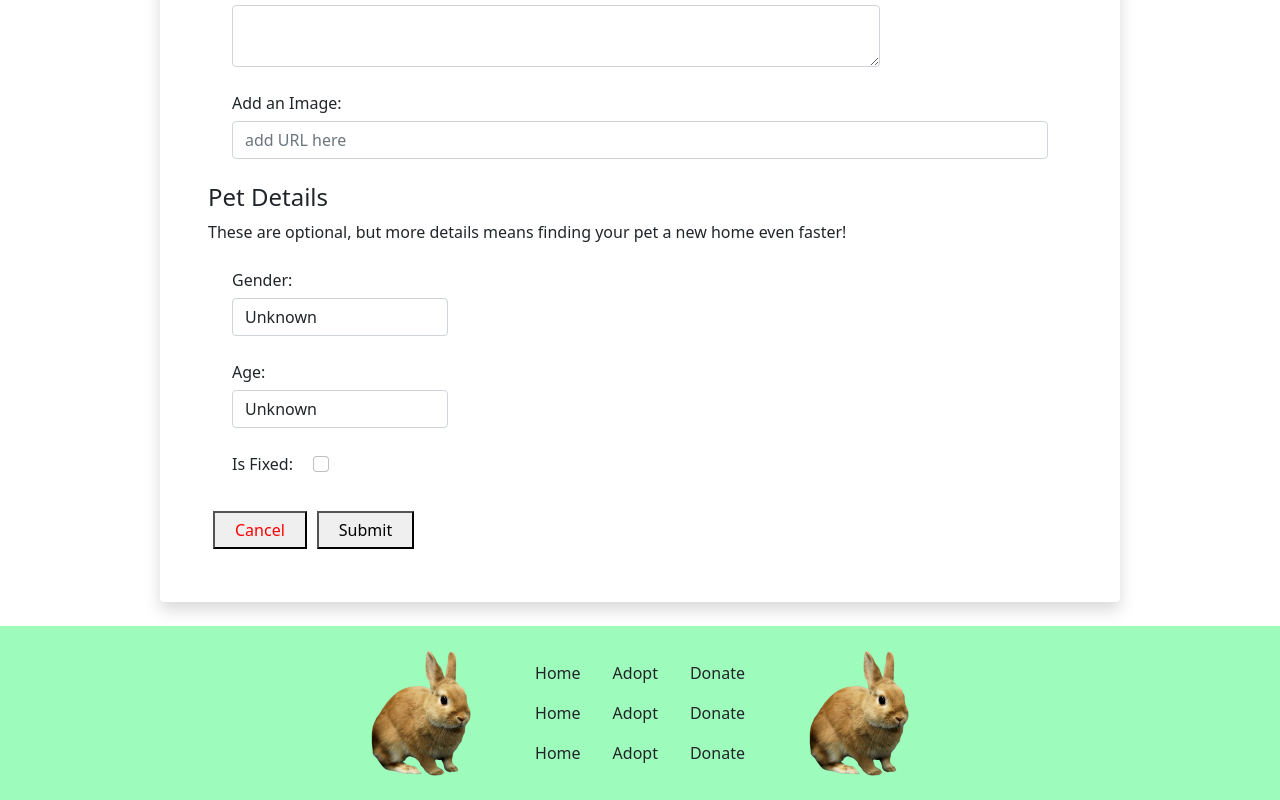
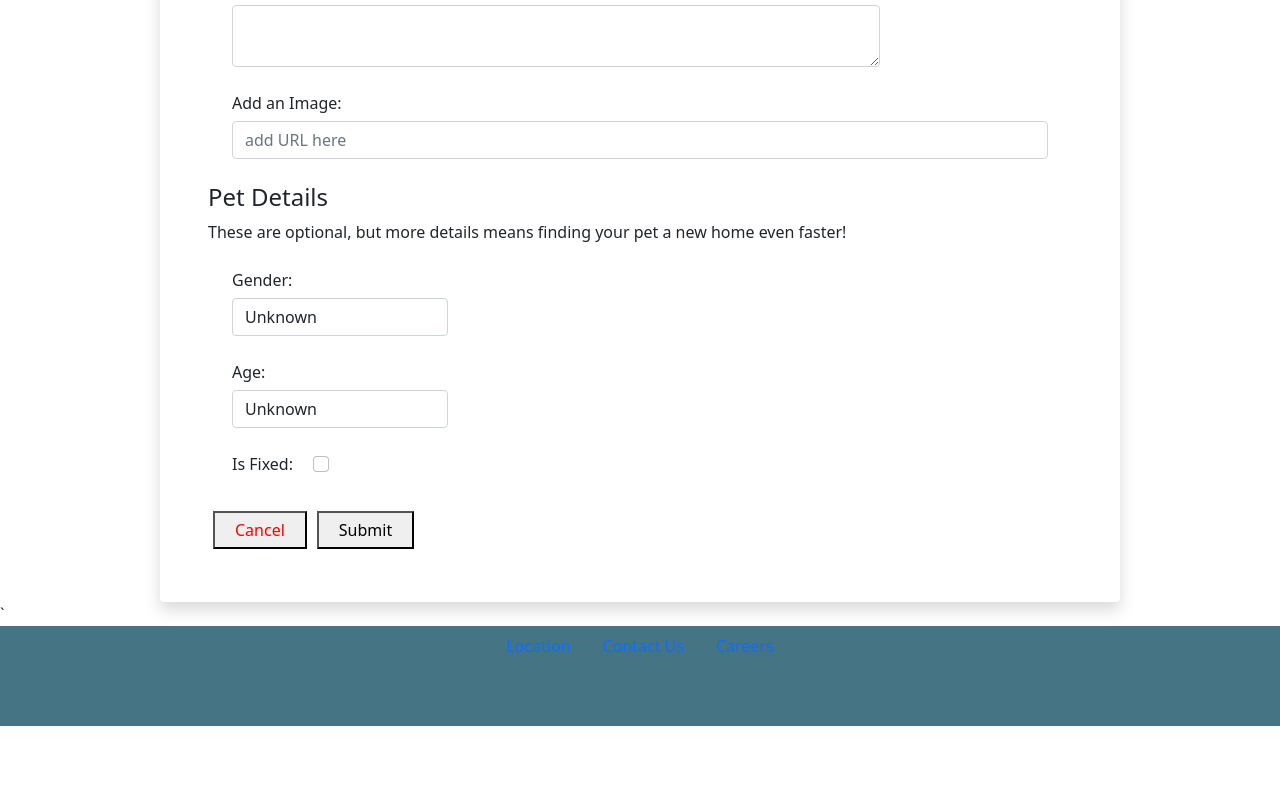
Before and after one commit to JamesArbogast/mern_pets_deployment, a React (Create React App) app in the folder client/: page /pets/new in a window 1280 px wide. Shown: the part 528-1328 px from the top of the page. After the commit the page ends 1254 px from the top, so only its background shows below. Built offline with nearby package versions, Linux system fonts and the light colour scheme.

Commit message:
footer nav changes and home page updates

```diff
--- a/client/src/App.css
+++ b/client/src/App.css
@@ -99,13 +99,16 @@ th {
 }
 
 .overlayText {
-  position: relative !important;
-  top: 50px;
-  left: 50px;
-  color: grey;
+  /* position: relative !important;
+  top: 60px;
+  left: 100px; */
+  text-align: center;
+  background-color: transparent;
+  border-radius: 5px;
+  color: white;
+  font-size: 30px;
   z-index: 5 !important;
   margin: 0px !important;
-  height: auto;
   /* background-color: blue;
   display: flex;
   margin-top: 50px; */
--- a/client/src/App.js
+++ b/client/src/App.js
@@ -41,62 +41,18 @@ function App() {
 				<Redirect from="/" to="/pets" noThrow="true" />
 				<NotFound default path="/notFound" />
 			</Router>
-			<ul class="nav justify-content-center bcolor1 p-2 mt-4 p-4 d-flex align-items-center">
-				<img src={Rabbit} class="h-1 w-1 me-4" />
-				<ul class="list-unstyled ms-4">
-					<li class="nav-item">
-						<a class="nav-link text-dark" href="#">
-							Home
-						</a>
-					</li>
-					<li class="nav-item">
-						<a class="nav-link text-dark" href="#">
-							Home
-						</a>
-					</li>
-					<li class="nav-item">
-						<a class="nav-link text-dark" href="#">
-							Home
-						</a>
-					</li>
-				</ul>
-				<ul class="list-unstyled">
-					<li class="nav-item">
-						<a class="nav-link text-dark" href="#">
-							Adopt
-						</a>
-					</li>
-					<li class="nav-item">
-						<a class="nav-link text-dark" href="#">
-							Adopt
-						</a>
-					</li>
-					<li class="nav-item">
-						<a class="nav-link text-dark" href="#">
-							Adopt
-						</a>
-					</li>
-				</ul>
-				<ul class="list-unstyled me-4">
-					<li class="nav-item">
-						<a class="nav-link text-dark" href="#">
-							Donate
-						</a>
-					</li>
-					<li class="nav-item">
-						<a class="nav-link text-dark" href="#">
-							Donate
-						</a>
-					</li>
-					<li class="nav-item me-4">
-						<a class="nav-link text-dark" href="#">
-							Donate
-						</a>
-					</li>
-				</ul>
-				<img src={Rabbit} class="h-1 w-1 ml-3" />
-			</ul>
-		</div>
+`     <Nav className="justify-content-center bcolor3" style={{height: '100px', marginTop: "0px"}}>
+        <Nav.Item>
+          <Nav.Link href="/home" className="colorW">Location</Nav.Link>
+        </Nav.Item>
+        <Nav.Item>
+          <Nav.Link eventKey="link-1" className="colorW">Contact Us</Nav.Link>
+        </Nav.Item>
+        <Nav.Item>
+          <Nav.Link eventKey="link-2" className="colorW">Careers</Nav.Link>
+        </Nav.Item>
+      </Nav>
+      </div>
 	);
 }
 
--- a/client/src/views/HomePage.js
+++ b/client/src/views/HomePage.js
@@ -9,7 +9,7 @@ import Search from '../Img/search-icon.png'
 import Meet from '../Img/human_dog.png'
 import Adopt from '../Img/pet_adoption.png'
 import Doggo from '../Img/doggo_banner.jpeg'
-import {Carousel, Image, Col, Container, Row, Overlay} from 'react-bootstrap';
+import {Carousel, Image, Col, Container, Row, Overlay, Dropdown} from 'react-bootstrap';
 
 
 export class Home extends Component {
@@ -46,61 +46,48 @@ export class Home extends Component {
 						</Col>
 					</Row>
 				</Container>
-					<Container className='d-flex justify-content-center w-100 bcolor2' fluid>
-						<h3 className="mt-4">I'm looking for a...</h3>
+					<Container className='d-flex flex-column align-items-center w-100 bcolor2' fluid>
+						<h3 className="mt-4 colorW">I'm looking for a...</h3>
+						<Dropdown className="mb-4 p-4">
+							<Dropdown.Toggle id="dropdown-button-dark-example1" variant="secondary" className="w-100 p-4">
+								Pet Type
+							</Dropdown.Toggle>
+
+							<Dropdown.Menu variant="dark">
+								<Dropdown.Item href="#/action-2">Dog</Dropdown.Item>
+								<Dropdown.Item href="#/action-3">Cat</Dropdown.Item>
+								<Dropdown.Item href="#/action-4">Other</Dropdown.Item>
+							</Dropdown.Menu>
+						</Dropdown>
 					</Container>
-					<Container className="d-flex justify-content-center w-100 bcolor2" fluid>
-					<Row className="w-80">
-						<Col xs={6} md={4}>
+					<Container className="d-flex bcolor4 w-100" fluid>
+						<Container className="w-25 rounded shadow d-flex flex-column h-100 bcolor5 p-4" fluid>
+							<p className="overlayText">Featured Pets</p>
+							<Carousel fade interval={5000} keyboard={false} pauseOnHover={true} className="w-100 rounded h-auto">
+								<Carousel.Item style={{ height: '300px', borderRadius: "5px"}} className="rounded">
 									<img
-								style={{ height: '200px', width: '220px', margin: '50px 50px 50px 50px'}}
-								src={Dog}
-							/>
-							<h5 style={{ textAlign: 'center'}} className="mb-4">Dog</h5>
-						</Col>
-						<Col xs={6} md={4}>
-						<img
-								style={{ height: '200px', width: '220px', margin: '50px 50px 50px 50px'}}
-								src={Cat}
-							/>
-							<h5 style={{ textAlign: 'center'}} className="mb-4">Cat</h5>
-						</Col>
-						<Col xs={6} md={4}>
-						<img
-								style={{ height: '200px', width: '220px', margin: '50px 50px 50px 50px'}}
-								src={Rabbit}
-							/>
-							<h5 style={{ textAlign: 'center'}} className="mb-4">Other</h5>
-						</Col>
-					</Row>
-				</Container>
-				<Container className="w-100" fluid>
-					<p className="overlayText w-100">Featured Pets</p>
-					<Carousel fade interval={5000} keyboard={false} pauseOnHover={true} className="w-100">
-						<Carousel.Item style={{ height: '600px'}}>
-							<img
-								style={{ height: '600px' }}
-								className="d-block w-100"
+										style={{ height: '300px' }}
+										className="d-block w-100 rounded"
 										src={'assets/img/banner1.png'}
 									/>
 									<Carousel.Caption>
 										<h3>Luigi</h3>
 									</Carousel.Caption>
 								</Carousel.Item>
-						<Carousel.Item style={{ height: '600px' }}>
+								<Carousel.Item style={{ height: '300px' }}>
 									<img
-								style={{ height: '600px' }}
-								className="d-block w-100"
+										style={{ height: '300px' }}
+										className="d-block w-100 rounded"
 										src={'assets/img/banner2.png'}
 									/>
 									<Carousel.Caption>
 										<h3>Stella</h3>
 									</Carousel.Caption>
 								</Carousel.Item>
-						<Carousel.Item style={{ height: '600px' }}>
+								<Carousel.Item style={{ height: '300px' }}>
 									<img
-								style={{ height: '600px' }}
-								className="d-block w-100"
+										style={{ height: '300px' }}
+										className="d-block w-100 rounded"
 										src={'assets/img/banner3.png'}
 									/>
 									<Carousel.Caption>
@@ -109,6 +96,42 @@ export class Home extends Component {
 								</Carousel.Item>
 							</Carousel>
 						</Container>
+						<Container className="w-25 rounded shadow d-flex flex-column h-100 bcolor5 p-4" fluid>
+							<p className="overlayText">Volunteer With Us</p>
+							<Carousel fade interval={5000} keyboard={false} pauseOnHover={true} className="w-100 rounded h-auto">
+								<Carousel.Item style={{ height: '300px', borderRadius: "5px"}} className="rounded">
+									<img
+										style={{ height: '300px' }}
+										className="d-block w-100 rounded"
+										src={'assets/img/banner1.png'}
+									/>
+									<Carousel.Caption>
+										<h3>Luigi</h3>
+									</Carousel.Caption>
+								</Carousel.Item>
+								<Carousel.Item style={{ height: '300px' }}>
+									<img
+										style={{ height: '300px' }}
+										className="d-block w-100 rounded"
+										src={'assets/img/banner2.png'}
+									/>
+									<Carousel.Caption>
+										<h3>Stella</h3>
+									</Carousel.Caption>
+								</Carousel.Item>
+								<Carousel.Item style={{ height: '300px' }}>
+									<img
+										style={{ height: '300px' }}
+										className="d-block w-100 rounded"
+										src={'assets/img/banner3.png'}
+									/>
+									<Carousel.Caption>
+										<h3>Munch</h3>
+									</Carousel.Caption>
+								</Carousel.Item>
+							</Carousel>
+						</Container>
+						</Container>
 				</div>
 			</div>
 		);
```
Lines whose indentation alone changed are shown as unchanged.
